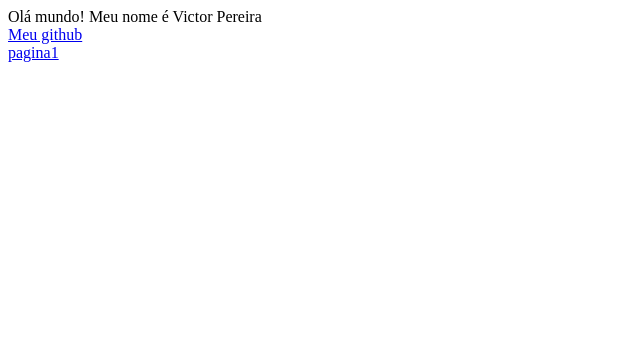
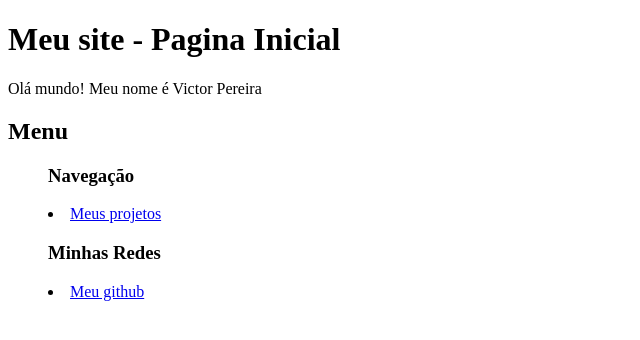
Before and after one commit to victor3236/Aprendendo-HTML-CSS-e-Javascript, a plain HTML site: page index.html in a window 1280 px wide. Shown: the whole page, without its empty margins (0-640 px from the left). Drawn offline with Linux system fonts and the light colour scheme.

Commit message:
Adicionando um Menu e lista de items e links

```diff
--- a/index.html
+++ b/index.html
@@ -6,10 +6,19 @@
     <title>Meu Site</title>
 </head>
 <body>
-    Olá mundo! Meu nome é Victor Pereira
+    <h1>Meu site - Pagina Inicial</h1>
+    <p>Olá mundo! Meu nome é Victor Pereira</p>
+    <h2>Menu</h2>
+    <menu>
+        <h3>Navegação</h3>
+        <li>
+            <a href="projetos.html">Meus projetos</a>
+        </li>
+        <h3>Minhas Redes</h3>
+        <li>
+            <a href="https://github.com/victor3236" target="_blank">Meu github</a>
+        </li>
+    </menu>
     <br>
-    <a href="https://github.com/victor3236" target="_blank">Meu github</a>
-    <br>
-    <a href="pagina1.html">pagina1</a>
 </body>
 </html>
```
Also changed, not shown: pagina1.html (deleted, +0 -13 lines), projetos.html (added, +23 -0 lines).
